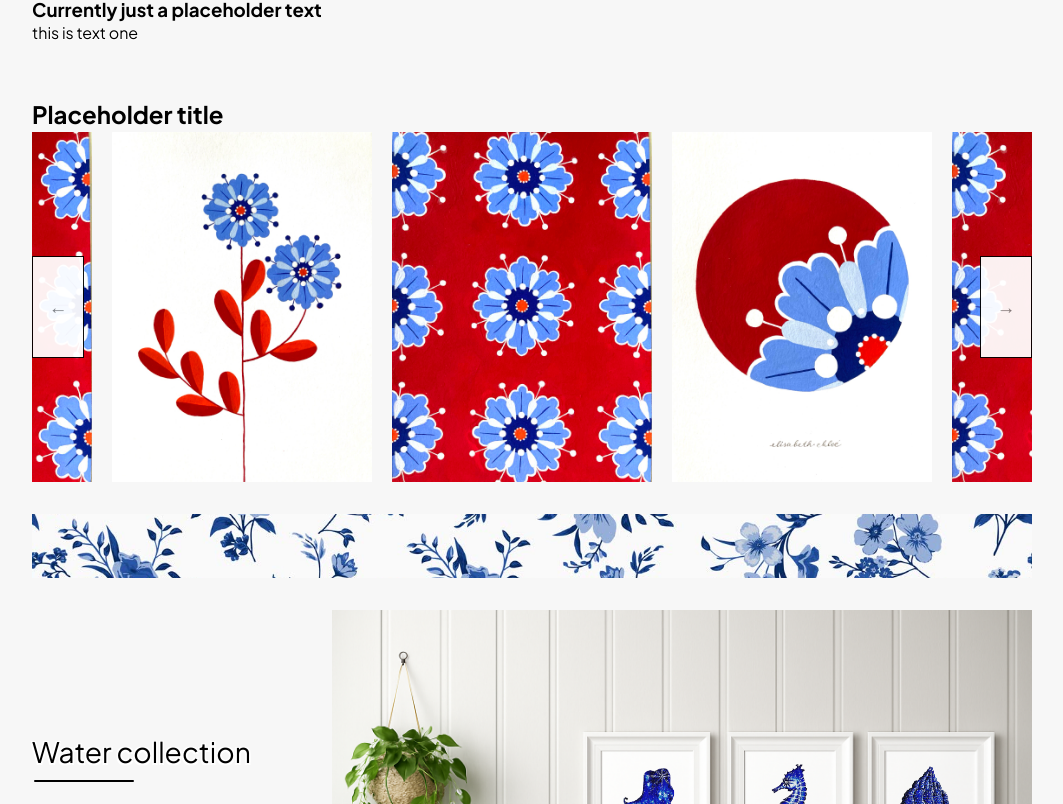
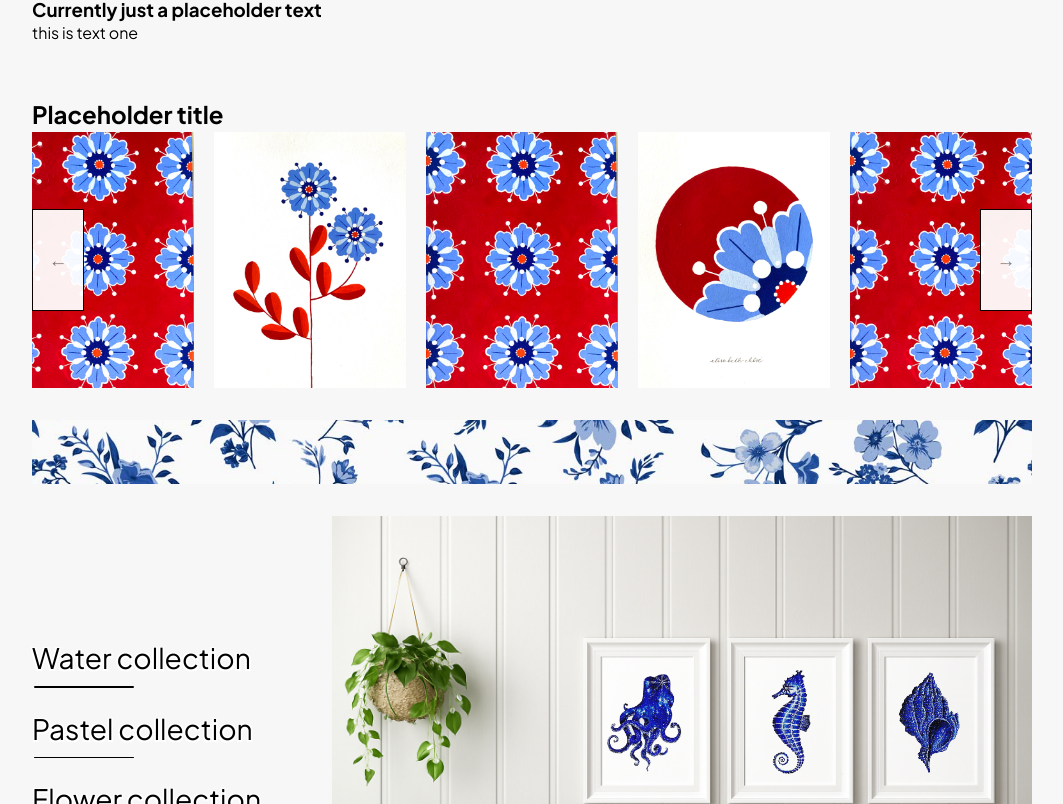
Before and after one commit to wellwe11/elliesWebsite, a React (Vite) app: page / in a window 1280 px wide. Shown: the part 1776-2580 px from the top of the page, without its empty margins (108-1171 px from the left). Built offline with nearby package versions, Linux system fonts and the light colour scheme; a web font is replaced by a local one.

Commit message:
added a quickway button that now whitens the window and displays the clicked image. Will add some information for the clicked image and also the related set-iamges (since wheelOfManyImages.jsx is going to only display a unique image, 1 out of 3)

```diff
--- a/src/UI/UIComponents/BODY/mainPage/MAINPAGE.jsx
+++ b/src/UI/UIComponents/BODY/mainPage/MAINPAGE.jsx
@@ -1,30 +1,31 @@
 import classes from "./MAINPAGE.module.scss";
 
 import MainPageTopPresentation from "./mainPageTopPresentation/mainPageTopPresentation";
-import Services from "./services/services";
 
-import imageOne from "@assets/exampleImages/imageExampleOne.jpg";
-import imageTwo from "@assets/exampleImages/imageExampleTwo.jpg";
-import imageThree from "@assets/exampleImages/imageExampleThree.jpg";
+import mainImage from "@assets/welcomeImage.jpg";
 import welcomeImageOne from "@assets/welcomeImageOne.jpg";
 
+import Categories from "./categories/categories";
 import artCategory from "@assets/categories/artCategory.webp";
 import bookmarksCategory from "@assets/categories/bookmarksCategory.webp";
 import printsCategory from "@assets/categories/printsCategory.webp";
 import stickersCategory from "@assets/categories/stickersCategory.webp";
 
-import mainImage from "@assets/welcomeImage.jpg";
+import Prints from "./prints/prints";
+import Paintings from "./paintings/paintings";
+import imageOne from "@assets/exampleImages/imageExampleOne.jpg";
+import imageTwo from "@assets/exampleImages/imageExampleTwo.jpg";
+import imageThree from "@assets/exampleImages/imageExampleThree.jpg";
 
+import Services from "./services/services";
+import wallImage from "@assets/wall.png";
 import exampleImageOne from "@assets/frontPageMainImages/mainImageOne.png";
 import exampleImageTwo from "@assets/frontPageMainImages/mainImageTwo.png";
 import exampleImageThree from "@assets/frontPageMainImages/mainImageThree.png";
-import Prints from "./prints/prints";
-import Paintings from "./paintings/paintings";
+
 import SectionSeperationImage from "@components/sectionSeperationImage/sectionSeperationImage";
-import Categories from "./categories/categories";
 
-import wallImage from "@assets/wall.png";
-
+// for prints-section
 const prints = {
   Prints: {
     imageOne: imageOne,
@@ -33,6 +34,7 @@ const prints = {
   },
 };
 
+// for paintings-section
 const paintings = {
   Paintings: {
     imageOne: imageTwo,
@@ -41,13 +43,14 @@ const paintings = {
   },
 };
 
+// placeholder texts for image-information
 const texts = [
   "this is text one",
   "this is text two",
   "this is text three",
   "this is text four",
 ];
-
+// placeholder texts for image-information
 const textsTitles = [
   "this is title one",
   "this is title two",
@@ -55,6 +58,7 @@ const textsTitles = [
   "this is title four",
 ];
 
+// Services buttons names
 const buttonNames = [
   "Water collection",
   "Pastel collection",
@@ -62,6 +66,7 @@ const buttonNames = [
   "Summer collection",
 ];
 
+// Services images
 const imagesShuffle = [
   [exampleImageOne, exampleImageTwo, exampleImageThree],
   [exampleImageTwo, exampleImageThree, exampleImageOne],
@@ -69,6 +74,7 @@ const imagesShuffle = [
   [exampleImageThree, exampleImageOne, exampleImageTwo],
 ];
 
+// Categories section
 const categories = {
   Prints: {
     image: printsCategory,
@@ -87,37 +93,33 @@ const categories = {
 
 const MainPage = () => {
   const smallCircleImages = [welcomeImageOne, welcomeImageOne, welcomeImageOne];
-  return (
-    <div>
+
+  // Welcoming image and small animation
+  const topSection = (
     <section>
       <MainPageTopPresentation
         images={smallCircleImages}
         mainImage={mainImage}
       />
     </section>
+  );
 
-      <div
-        className={`${classes.sectionSeperationWrapper} ${classes.lowMargin}`}
-      >
-        <SectionSeperationImage />
-      </div>
-
+  // Clickable images to navigate to filtered products
+  const categoriesSection = (
     <section>
       <Categories categories={categories} />
     </section>
+  );
 
-      <div className={classes.sectionSeperationWrapper}>
-        <SectionSeperationImage imgSrc={mainImage} imgAlt={""} />
-      </div>
-
+  // Example-images of prints
+  const printsSection = (
     <section>
       <Prints images={prints} texts={texts} />
     </section>
+  );
 
-      <div className={classes.sectionSeperationWrapper}>
-        <SectionSeperationImage imgSrc={mainImage} imgAlt={""} />
-      </div>
-
+  // Realistic image containing different colletions of images to "ikea-style" display them
+  const servicesSection = (
     <section>
       <Services
         texts={texts}
@@ -127,18 +129,45 @@ const MainPage = () => {
         wallImage={wallImage}
       />
     </section>
+  );
 
+  // Example-images of paintings
+  const paintingsSection = (
+    <section>
+      <Paintings images={paintings} texts={texts} />
+    </section>
+  );
+
+  // seperates sections with some form of image (currently with a placeholder) and margins
+  const sectionSeperatorWithImage = (
     <div className={classes.sectionSeperationWrapper}>
       <SectionSeperationImage imgSrc={mainImage} imgAlt={""} />
     </div>
+  );
 
-      <section>
-        <Paintings images={paintings} texts={texts} />
-      </section>
+  // seperates sections simply with margins and it's own height
+  const sectionSeperatorWithNoImage = (
+    <div className={`${classes.sectionSeperationWrapper} ${classes.lowMargin}`}>
+      <SectionSeperationImage />
+    </div>
+  );
 
-      <div className={classes.sectionSeperationWrapper}>
-        <SectionSeperationImage imgSrc={mainImage} imgAlt={""} />
-      </div>
+  return (
+    <div>
+      {topSection}
+      {sectionSeperatorWithNoImage}
+
+      {categoriesSection}
+      {sectionSeperatorWithImage}
+
+      {printsSection}
+      {sectionSeperatorWithImage}
+
+      {servicesSection}
+      {sectionSeperatorWithImage}
+
+      {paintingsSection}
+      {sectionSeperatorWithImage}
     </div>
   );
 };
--- a/src/abstract/components/wheelOfManyImages/wheelOfManyImages.jsx
+++ b/src/abstract/components/wheelOfManyImages/wheelOfManyImages.jsx
@@ -29,6 +29,39 @@ const images = [
   exampleImageTwo,
   exampleImageThree,
 ]; // 21
+
+const QuickViewImage = ({
+  setDisplayImage,
+  activeImageSrc,
+  setActiveImageSrc,
+}) => {
+  return (
+    <div
+      className={classes.quickViewImage}
+      onClick={() => {
+        setActiveImageSrc(null);
+        setDisplayImage(false);
+      }}
+    >
+      <div className={classes.quickViewImageContainer}>
+        <div className={classes.activeImageWrapper}>
+          <img className={classes.activeImage} src={activeImageSrc} alt="" />
+        </div>
+      </div>
+    </div>
+  );
+};
+
+const QuickViewButton = ({ setDisplayImage }) => {
+  return (
+    <button
+      className={classes.quickViewButton}
+      onClick={() => setDisplayImage(true)}
+    >
+      <h4 className={classes.quickViewText}>Quick view</h4>
+    </button>
+  );
+};
 
 const NavigationButtons = ({ setMarginLeft, setPrevMarginLeft }) => {
   const [canNavigate, setCanNavigate] = useState(true);
@@ -114,7 +147,9 @@ const NavigationButtons = ({ setMarginLeft, setPrevMarginLeft }) => {
   );
 };
 
-const Images = () => {
+const Images = ({ setDisplayImage, setActiveImageSrc }) => {
+  // image that is displayed once you click quick-view button
+
   // clicking left or right decreases or increases marginLeft by 1. This is then translate to marginLeft * 10 %. So 2 = 20%.
   const [marginLeft, setMarginLeft] = useState(0);
 
@@ -140,6 +175,12 @@ const Images = () => {
       {images.map((image, index) => (
         <div key={index} className={classes.imageWrapper}>
           <img className={classes.image} src={image} alt="" />
+          <div
+            className={classes.quickViewButtonWrapper}
+            onClick={() => setActiveImageSrc(image)}
+          >
+            <QuickViewButton setDisplayImage={setDisplayImage} />
+          </div>
         </div>
       ))}
     </div>
@@ -162,12 +203,30 @@ const Images = () => {
 
 // Exception to rules. Needs map to allow for isolated logic which will only be applied to this document
 const WheelOfManyImages = ({ title = "Placeholder title" }) => {
+  // boolean if quick-view has been clicked
+  const [displayImage, setDisplayImage] = useState(false);
+
+  // sorce for which quick-view-image will have if displayImage is true
+  const [activeImageSrc, setActiveImageSrc] = useState(null);
+
   return (
     <div className={classes.WheelOfManyImages}>
       <div>
         <h1>{title}</h1>
       </div>
-      <Images />
+      <Images
+        displayImage={displayImage}
+        setDisplayImage={setDisplayImage}
+        setActiveImageSrc={setActiveImageSrc}
+      />
+
+      {displayImage && (
+        <QuickViewImage
+          setDisplayImage={setDisplayImage}
+          activeImageSrc={activeImageSrc}
+          setActiveImageSrc={setActiveImageSrc}
+        />
+      )}
     </div>
   );
 };
--- a/src/abstract/components/wheelOfManyImages/wheelOfManyImages.module.scss
+++ b/src/abstract/components/wheelOfManyImages/wheelOfManyImages.module.scss
@@ -25,12 +25,35 @@
     .imageWrapper {
       margin-right: 20px;
 
+      // for quickViewButton
+      position: relative;
       .image {
-        height: 350px;
-        min-width: 260px;
+        height: 100%;
+        min-width: 15vw;
 
         pointer-events: all;
         cursor: pointer;
+      }
+
+      .quickViewButtonWrapper {
+        position: absolute;
+        bottom: 20px;
+        left: 10%;
+
+        width: 80%;
+
+        display: flex;
+        justify-content: center;
+        align-items: center;
+
+        transform: translateY(100px);
+        transition: transform 0.2s ease;
+      }
+
+      &:hover {
+        .quickViewButtonWrapper {
+          transform: translateY(0px);
+        }
       }
     }
   }
@@ -90,3 +113,65 @@
     }
   }
 }
+
+.quickViewButton {
+  width: 100%;
+  height: 60px;
+
+  padding: 1vw;
+
+  background-color: gray;
+  pointer-events: all;
+  cursor: pointer;
+
+  border: none;
+
+  background-color: white;
+  outline: 0.5px solid black;
+
+  transition: background-color 0.4s ease;
+
+  .quickViewText {
+    color: black;
+    font-weight: 200;
+  }
+
+  &:hover {
+    background-color: var(--websiteContainerColor);
+  }
+}
+
+.quickViewImage {
+  position: fixed;
+  top: 0;
+  left: 0;
+
+  scroll-behavior: none;
+  z-index: 1000;
+
+  background-color: rgba(255, 255, 255, 0.388);
+
+  width: 100%;
+  height: 100%;
+
+  display: flex;
+  justify-content: center;
+  align-items: center;
+
+  cursor: pointer;
+
+  border: 1px solid black;
+
+  .quickViewImageContainer {
+    width: 50%;
+    max-width: 700px;
+
+    background-color: white;
+    .activeImageWrapper {
+      width: 20vw;
+
+      .activeImage {
+      }
+    }
+  }
+}
```
Lines whose indentation alone changed are shown as unchanged.
